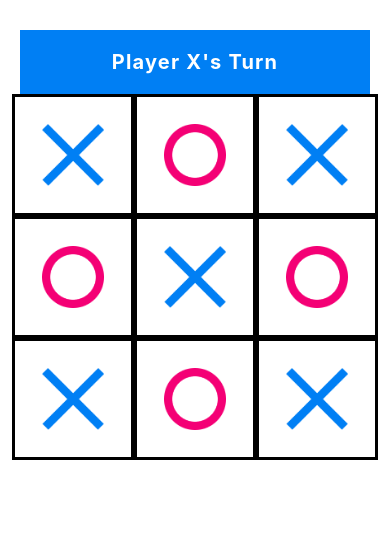
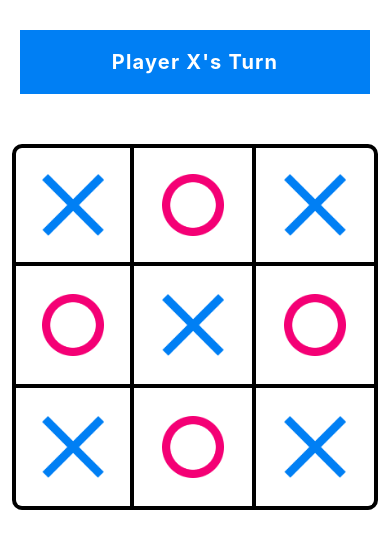
Before and after one commit to ChavinduShirantha/Tic-Tac-Toe-Mobile-Game, a React Native app: screen / in a window 390 px wide. Shown: the top 548 px of the page. Built offline with nearby package versions, Linux system fonts and the light colour scheme.

Commit message:
Updated Gaming board

```diff
--- a/App.tsx
+++ b/App.tsx
@@ -29,55 +29,64 @@ const App = () => {
         <Text style={styles.playerTxt}>Player {active_player}'s Turn</Text>
       </View>
       <View style={styles.mainContainer}>
-        <Pressable style={styles.cell}>
+        {/*Top Left Cell*/}
+        <Pressable style={styles.cell_top_left}>
           <Image
             source={require('./assets/img/cross.png')}
             style={styles.icon}
           />
         </Pressable>
-        <Pressable style={styles.cell}>
+        {/*Top Mid Cell*/}
+        <Pressable style={styles.cell_top_mid}>
           <Image
             source={require('./assets/img/zero.png')}
             style={styles.icon}
           />
         </Pressable>
-        <Pressable style={styles.cell}>
+        {/*Top Right Cell*/}
+        <Pressable style={styles.cell_top_right}>
           <Image
             source={require('./assets/img/cross.png')}
             style={styles.icon}
           />
         </Pressable>
-        <Pressable style={styles.cell}>
+        {/*Mid Left Cell*/}
+        <Pressable style={styles.cell_mid_left}>
           <Image
             source={require('./assets/img/zero.png')}
             style={styles.icon}
           />
         </Pressable>
-        <Pressable style={styles.cell}>
+        {/*Mid Mid Cell*/}
+        <Pressable style={styles.cell_mid_mid}>
           <Image
             source={require('./assets/img/cross.png')}
             style={styles.icon}
           />
         </Pressable>
-        <Pressable style={styles.cell}>
+        {/*Mid Right Cell*/}
+        <Pressable style={styles.cell_mid_right}>
           <Image
             source={require('./assets/img/zero.png')}
             style={styles.icon}
           />
         </Pressable>
-        <Pressable style={styles.cell}>
+        {/*Bottom Left Cell*/}
+        <Pressable style={styles.cell_bottom_left}>
           <Image
             source={require('./assets/img/cross.png')}
             style={styles.icon}
           />
         </Pressable>
-        <Pressable style={styles.cell}>
+        {/*Bottom Mid Cell*/}
+        <Pressable style={styles.cell_bottom_mid}>
           <Image
             source={require('./assets/img/zero.png')}
             style={styles.icon}
           />
         </Pressable>
-        <Pressable style={styles.cell}>
+        {/*Bottom Right Cell*/}
+        <Pressable style={styles.cell_bottom_right}>
           <Image
             source={require('./assets/img/cross.png')}
             style={styles.icon}
@@ -113,14 +122,98 @@ const styles = StyleSheet.create({
     flexDirection: 'row',
     justifyContent: 'center',
     flexWrap: 'wrap',
+    marginTop: 50,
   },
-  cell: {
+  cell_top_left: {
     width: windowWidth / 3.2,
     height: windowWidth / 3.2,
     flexDirection: 'row',
     justifyContent: 'center',
     alignItems: 'center',
-    borderWidth: 3,
+    borderRightWidth: 4,
+    borderBottomWidth: 4,
+    borderTopWidth: 4,
+    borderLeftWidth: 4,
+    borderTopLeftRadius: 10,
+  },
+  cell_top_mid: {
+    width: windowWidth / 3.2,
+    height: windowWidth / 3.2,
+    flexDirection: 'row',
+    justifyContent: 'center',
+    alignItems: 'center',
+    borderRightWidth: 4,
+    borderBottomWidth: 4,
+    borderTopWidth: 4,
+  },
+  cell_top_right: {
+    width: windowWidth / 3.2,
+    height: windowWidth / 3.2,
+    flexDirection: 'row',
+    justifyContent: 'center',
+    alignItems: 'center',
+    borderRightWidth: 4,
+    borderBottomWidth: 4,
+    borderTopWidth: 4,
+    borderTopRightRadius: 10,
+  },
+  cell_mid_left: {
+    width: windowWidth / 3.2,
+    height: windowWidth / 3.2,
+    flexDirection: 'row',
+    justifyContent: 'center',
+    alignItems: 'center',
+    borderRightWidth: 4,
+    borderBottomWidth: 4,
+    borderLeftWidth: 4,
+  },
+  cell_mid_mid: {
+    width: windowWidth / 3.2,
+    height: windowWidth / 3.2,
+    flexDirection: 'row',
+    justifyContent: 'center',
+    alignItems: 'center',
+    borderRightWidth: 4,
+    borderBottomWidth: 4,
+  },
+  cell_mid_right: {
+    width: windowWidth / 3.2,
+    height: windowWidth / 3.2,
+    flexDirection: 'row',
+    justifyContent: 'center',
+    alignItems: 'center',
+    borderRightWidth: 4,
+    borderBottomWidth: 4,
+  },
+  cell_bottom_left: {
+    width: windowWidth / 3.2,
+    height: windowWidth / 3.2,
+    flexDirection: 'row',
+    justifyContent: 'center',
+    alignItems: 'center',
+    borderRightWidth: 4,
+    borderBottomWidth: 4,
+    borderLeftWidth: 4,
+    borderBottomLeftRadius: 10,
+  },
+  cell_bottom_mid: {
+    width: windowWidth / 3.2,
+    height: windowWidth / 3.2,
+    flexDirection: 'row',
+    justifyContent: 'center',
+    alignItems: 'center',
+    borderRightWidth: 4,
+    borderBottomWidth: 4,
+  },
+  cell_bottom_right: {
+    width: windowWidth / 3.2,
+    height: windowWidth / 3.2,
+    flexDirection: 'row',
+    justifyContent: 'center',
+    alignItems: 'center',
+    borderRightWidth: 4,
+    borderBottomWidth: 4,
+    borderBottomRightRadius: 10,
   },
   icon: {
     width: 62,
```
